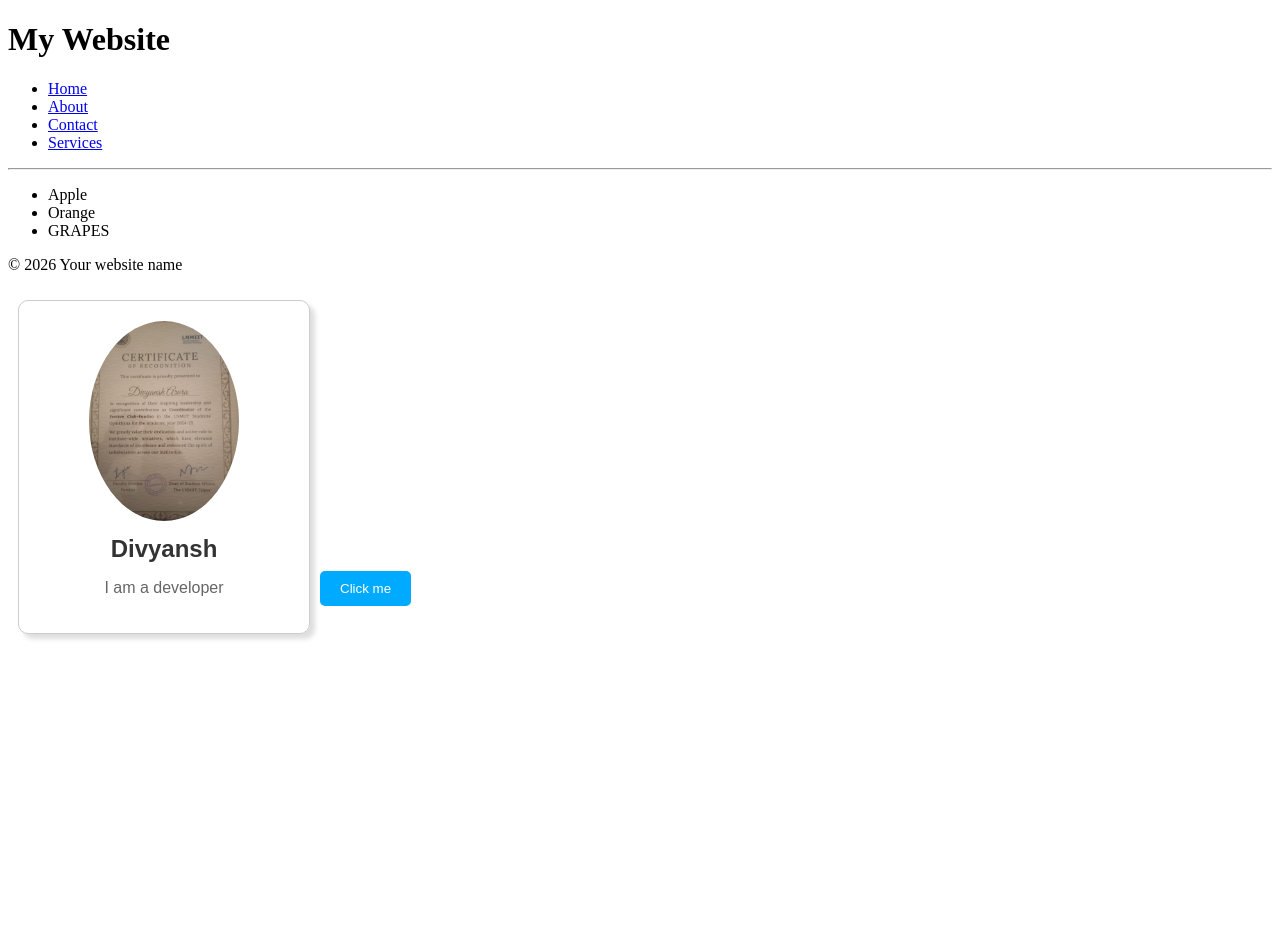
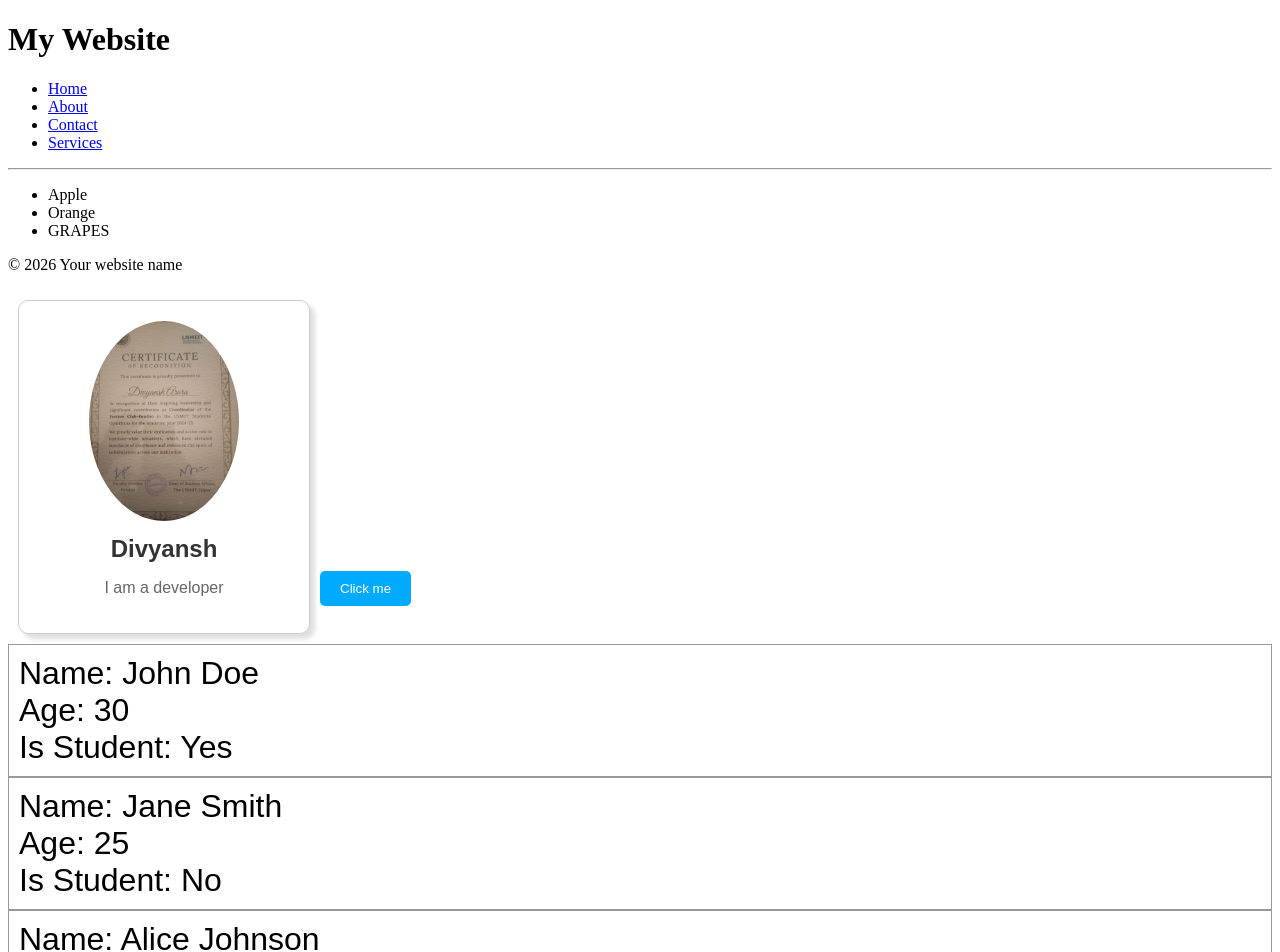
Before and after one commit to Aroraboy/React, a React (Vite) app in the folder react-app/: page / in a window 1280 px wide. Shown: the top 952 px of the page. Before the commit the page ends 800 px from the top, so only its background shows below. Built offline with nearby package versions, Linux system fonts and the light colour scheme.

Commit message:
feat: add Student component and integrate into App with default props

```diff
--- a/react-app/src/App.jsx
+++ b/react-app/src/App.jsx
@@ -3,6 +3,7 @@ import Footer from "./Footer.jsx";
 import Food from "./Food.jsx";
 import Card from "./Card.jsx";
 import Button from "./Button.jsx";
+import Student from "./student.jsx";
 
 function App() {
   return(
@@ -12,6 +13,11 @@ function App() {
     <Footer/>
     <Card/>
     <Button/>
+    <Student name="John Doe" age="30" isStudent={true}/>
+    <Student name="Jane Smith" age="25" isStudent={false}/>
+    <Student name="Alice Johnson" age="22" isStudent={true}/>
+    <Student name="Bob Brown" age="28" isStudent={false}/>
+    <Student/>
     </>
   )
 }
--- a/react-app/src/index.css
+++ b/react-app/src/index.css
@@ -36,3 +36,13 @@
   border: none;
   cursor: pointer;
 }
+
+.student{
+  font-family: Arial, sans-serif;
+  font-size: 2em;
+  padding: 10px;
+  border: 1px solid hsla(0, 0%, 50%, 0.8);
+}
+.student p{
+  margin: 0;
+}
--- /dev/null
+++ b/react-app/src/student.jsx
@@ -0,0 +1,18 @@
+
+
+function Student(props) {
+    return(
+        <div className="student">
+            <p>Name: {props.name}</p>
+            <p>Age: {props.age}</p>
+            <p>Is Student: {props.isStudent ? "Yes" : "No"}</p>
+        </div>
+    )
+}
+Student.defaultProps ={
+    name: "guest",
+    age: 0,
+    isStudent: false
+}
+
+export default Student
```
